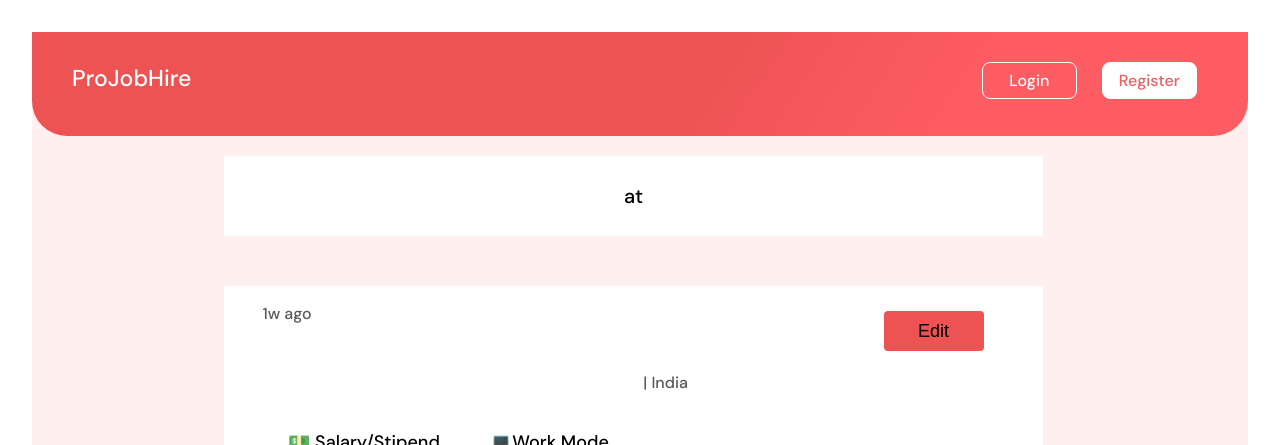
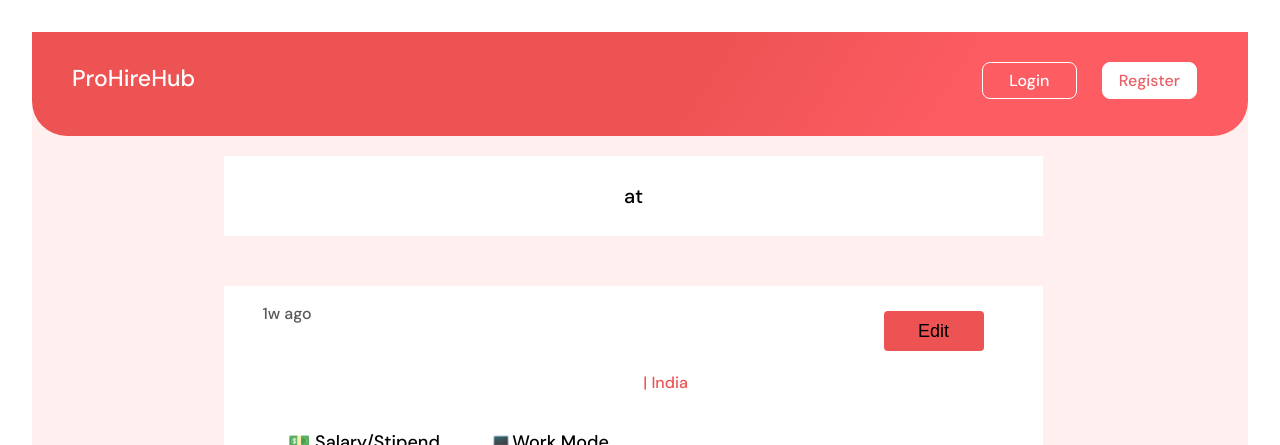
Before and after one commit to Somu878/prohirehub, a React (Vite) app in the folder client/: page /job-details/1 in a window 1280 px wide. Shown: the top 445 px of the page. Built offline with nearby package versions, Linux system fonts and the light colour scheme; no server answers.

Commit message:
update jobform  @client

```diff
--- a/client/src/components/jobdetails/Details.jsx
+++ b/client/src/components/jobdetails/Details.jsx
@@ -45,7 +45,7 @@ function Details() {
         </div>
         <div className={styles.title}>
           <p style={{ fontSize: "35px" }}>{data?.role}</p>
-          <p style={{ marginTop: "-15px", color: "#595959" }}>
+          <p style={{ marginTop: "-15px", color: "#ED5353" }}>
             {data?.location} | India
           </p>
           {/* <img src={data?.companyLogoUrl} alt="logo" width={20} height={20} /> */}
--- a/client/src/components/jobform/JobForm.jsx
+++ b/client/src/components/jobform/JobForm.jsx
@@ -247,6 +247,7 @@ function JobForm({ method, handleSubmit }) {
               background: "transparent",
               color: "#ed5353",
             }}
+            onClick={navigate("/")}
           >
             Cancel
           </button>
--- a/client/src/components/navbar/Navbar.jsx
+++ b/client/src/components/navbar/Navbar.jsx
@@ -42,7 +42,7 @@ function Navbar() {
   return (
     <div className={styles.navbar}>
       <a style={{ textDecoration: "none", color: "white" }} href="/">
-        <p className={styles.logo}>ProJobHire</p>
+        <p className={styles.logo}>ProHireHub</p>
       </a>
       <div
         style={{ marginRight: "4vw", paddingTop: "30px" }}
```
